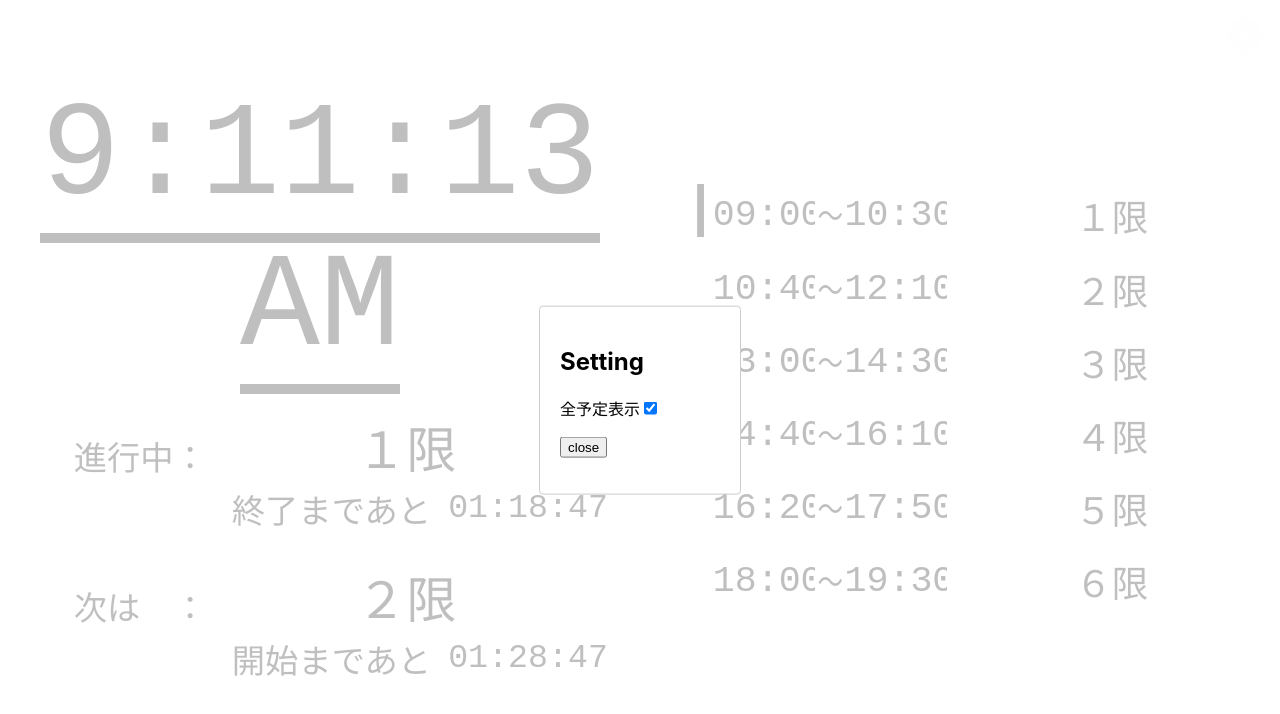
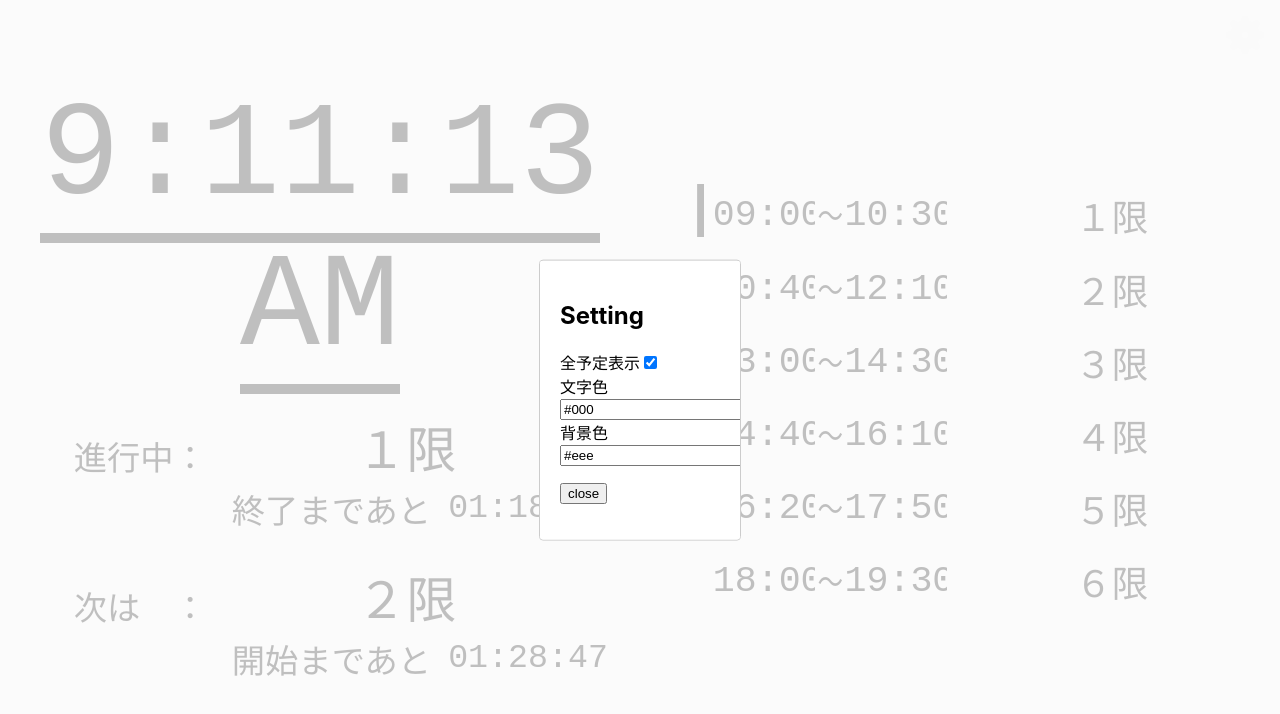
Before and after one commit to itanium-R/closche, a React (Create React App) app: page / in a window 1280 px wide. Both pictures are taken after a click on the picture 1244 px from the left and 35 px from the top of the page. Shown: the top 714 px of the page. Built offline with nearby package versions, Linux system fonts and the light colour scheme; a web font is replaced by a local one.

Commit message:
update: 色を指定可能に

```diff
--- a/src/App.css
+++ b/src/App.css
@@ -113,7 +113,7 @@ code {
 }
 
 .underlined {
-  border: solid #000;
+  border: solid;
   border-width: 0 0 10px 0;
 }
 
--- a/src/compornents/scheduleList.js
+++ b/src/compornents/scheduleList.js
@@ -13,16 +13,30 @@ class ScheduleList extends React.Component {
       { st: { h: 18, m: 0 }, en: { h: 19, m: 30 }, id: 6, title: "６限" },
     ];
 
+    let color = {
+      font: "#000",
+      back: "#eee"
+    }
+
     let parseFlg = (str) => { return (str === "true" || str === true) ? true : false };
     this.state = {
       schedules: schedules,
       apprNum: parseInt(localStorage.getItem("closche_apprNum") || 5),
       showsAll: parseFlg(localStorage.getItem("closche_showsAll") || props.showsAll),
+      color: JSON.parse(localStorage.getItem("closche_color")) || color,
       nextId: 7
     };
     // let startDate = props.now.getDate();
     this.setShowsAll = this.setShowsAll.bind(this);
     this.setApprNum = this.setApprNum.bind(this);
+    this.setColor = this.setColor.bind(this);
+
+    this.activateColor();
+  }
+
+  activateColor() {
+    document.querySelector("body").style.color = this.state.color.font;
+    document.querySelector("body").style.backgroundColor = this.state.color.back;
   }
 
   zeroPad(num, len) {
@@ -67,6 +81,14 @@ class ScheduleList extends React.Component {
   setApprNum(num) {
     this.setState({ apprNum: num });
     localStorage.setItem("closche_apprNum", num);
+  }
+
+  setColor(color) {
+    if (color.font && color.back) {
+      this.setState({ color: color });
+      localStorage.setItem("closche_color", JSON.stringify(color));
+      this.activateColor();
+    }
   }
 
   render() {
@@ -134,13 +156,15 @@ class ScheduleList extends React.Component {
               </li>
             ))}
           </ul>
-          {approaching.length === 0 ? <p>以後の予定はありません</p> : <span></span>}
+          {approaching.length === 0 ? <p>以後の予定はありません</p> : <span />}
         </div>
         <Modal schedules={this.state.schedules}
           showsAll={this.state.showsAll}
           showsAllHandler={this.setShowsAll}
           apprNum={this.state.apprNum}
-          apprNumHandler={this.setApprNum} />
+          apprNumHandler={this.setApprNum}
+          color={this.state.color}
+          colorHandler={this.setColor} />
       </div>
     );
   }
--- a/src/compornents/settingModal.js
+++ b/src/compornents/settingModal.js
@@ -24,7 +24,9 @@ class SettingModal extends React.Component {
       showsAll: parseFlg(props.showsAll),
       showsAllHandler: props.showsAllHandler,
       apprNum: props.apprNum,
-      apprNumHandler: props.apprNumHandler
+      apprNumHandler: props.apprNumHandler,
+      color: props.color,
+      colorHandler: props.colorHandler
     };
     this.openModal = this.openModal.bind(this);
     this.afterOpenModal = this.afterOpenModal.bind(this);
@@ -41,17 +43,29 @@ class SettingModal extends React.Component {
     this.setState({ modalIsOpen: false });
   }
   handleInputChange(event) {
+    const checked = event.target.checked;
+    let value = event.target.value;
+    let color = this.state.color;
     switch (event.target.name) {
       case ("showsAll"):
-        const checked = event.target.checked;
         this.setState({ showsAll: checked });
         this.state.showsAllHandler(checked);
         break;
       case ("apprNum"):
-        const value = parseInt(event.target.value);
+        value = parseInt(value);
         if (value < 2) break; // 2未満にはしない
         this.setState({ apprNum: value });
         this.state.apprNumHandler(value);
+        break;
+      case ("fontColor"):
+        color.font = value;
+        this.setState({ color: color });
+        this.state.colorHandler(color);
+        break;
+      case ("backColor"):
+        color.back = value;
+        this.setState({ color: color });
+        this.state.colorHandler(color);
         break;
       default:
         break;
@@ -87,6 +101,18 @@ class SettingModal extends React.Component {
               </div>
             }
 
+            <label className="setLabel"> 文字色
+                <input name="fontColor" type="text"
+                value={this.state.color.font}
+                onChange={this.handleInputChange} />
+            </label>
+            <label className="setLabel"> 背景色
+                <input name="backColor" type="text"
+                value={this.state.color.back}
+                onChange={this.handleInputChange} />
+            </label>
+
+
             <p><button onClick={this.closeModal}>close</button></p>
           </form>
         </Modal>
```
